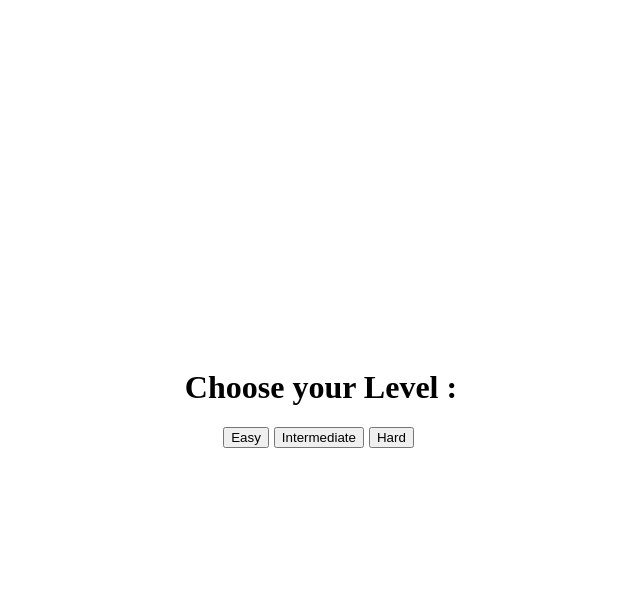
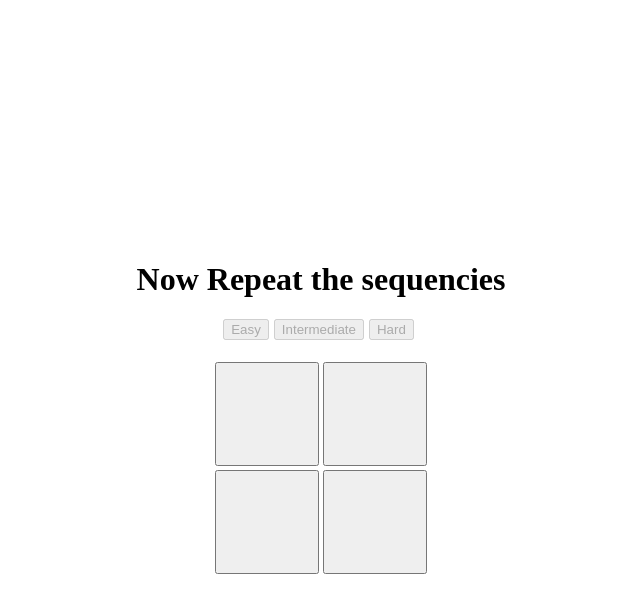
Before and after one commit to Alexferre1ra/memoryGame, a website: page index.html in a window 1280 px wide. Both pictures are taken after a click on the button "Easy". Shown: the whole page, without its empty margins (319-959 px from the left). Drawn offline with Linux system fonts and the light colour scheme.

Commit message:
Levels and tile's creation finished; Beginning of random colors

```diff
--- a/index.html
+++ b/index.html
@@ -8,15 +8,13 @@
     <title>Memory Game</title>
   </head>
   <body>
-    <h1>Choose your Level :</h1>
+    <h1 id="heading">Choose your Level :</h1>
     <div class="levels">
       <button class="level" value="easy">Easy</button>
       <button class="level" value="intermediate">Intermediate</button>
       <button class="level" value="hard">Hard</button>
     </div>
     <div class="container">
-      <!-- <div class="line1"></div>
-      <div class="line2"></div> -->
     </div>
     <script src="memoryGame.js"></script>
   </body>
--- a/memoryGame.js
+++ b/memoryGame.js
@@ -1,3 +1,7 @@
+/*===========================================
+               Query Selectors
+  ===========================================*/
+
 function $(selector, el) {
   if (!el) {
     el = document;
@@ -11,31 +15,79 @@ function $$(selector, el) {
   return Array.prototype.slice.call(el.querySelectorAll(selector));
 }
 
-// Creating button in relation to level selected
-  let levels = $$(".level");
-  const container = $("div .container");
-  // console.log(levels);
+/*===========================================
+    Creating tiles in relation to level set
+  ===========================================*/
+function newGame() {
+  const levels = $$(".level"); // levels btns
+  const container = $(".container"); // tile's container
+  const heading = document.getElementById("heading"); // heading h1
+
+  // creating new tile
+  function newTile() {
+    newBtn = document.createElement("button");
+    newBtn.className = "tile";
+  }
+
+  // each level set a number of tile
   for (let i = 0; i < levels.length; i++) {
-    levels[i].addEventListener("click", function() {
+    levels[i].addEventListener("click", function () {
       switch (levels[i].value) {
         case "easy":
-          // console.log("button easy");
-          let lines = document.createElement("div");
-          lines.classList.add('line');
-          let buttons = document.createElement("button");
-          buttons.classList.add()
-          container.appendChild(lines*2);
+          // console.log("easy button");
+          for (i = 0; i < 4; i++) {
+            newTile();
+            container.appendChild(newBtn);
+          }
           break;
-          case "intermediate":
-            // console.log("button intermediate")
+
+        case "intermediate":
+          // console.log("intermediate button");
+          for (i = 0; i < 6; i++) {
+            newTile();
+            container.style.width = "324px";
+            container.appendChild(newBtn);
+          }
           break;
-          case "hard":
-            // console.log("button hard")
+
+        case "hard":
+          // console.log("hard button");
+          for (i = 0; i < 9; i++) {
+            newTile();
+            container.style.width = "324px";
+            container.appendChild(newBtn);
+          }
           break;
 
         default:
           break;
       }
-    });;
+      // disabled the levels choise
+      levels.forEach((element) => {
+        element.setAttribute("disabled", true);
+      });
 
+      //change the heading content when game start
+      heading.innerHTML = "Now Repeat the sequencies";
+      chColors();
+    });
   }
+}
+
+/*===========================================
+      Change the color of tiles randomly
+  ===========================================*/
+function chColors() {
+  //  collect buttons
+  const buttons = $$(".tile");
+  //  console.log(buttons);
+
+  let code = new Array();
+  for (let i = 0; i < buttons.length; i++) {
+    let random = Math.floor(Math.random() * buttons.length);
+    code[i] = buttons[random];
+  }
+  return code;
+}
+
+newGame();
--- a/style.css
+++ b/style.css
@@ -19,10 +19,15 @@ body {
   margin: 0 5px 20px 0;
 }
 
-.container button {
+.tile {
   width: 100px;
   height: 100px;
   content: "";
   padding: 50px;
-  margin: 2px 0;
+  margin: 2px 2px;
 }
+.container{
+  width: 216px;
+  flex-wrap: wrap;
+  display: flex;
+}
```
